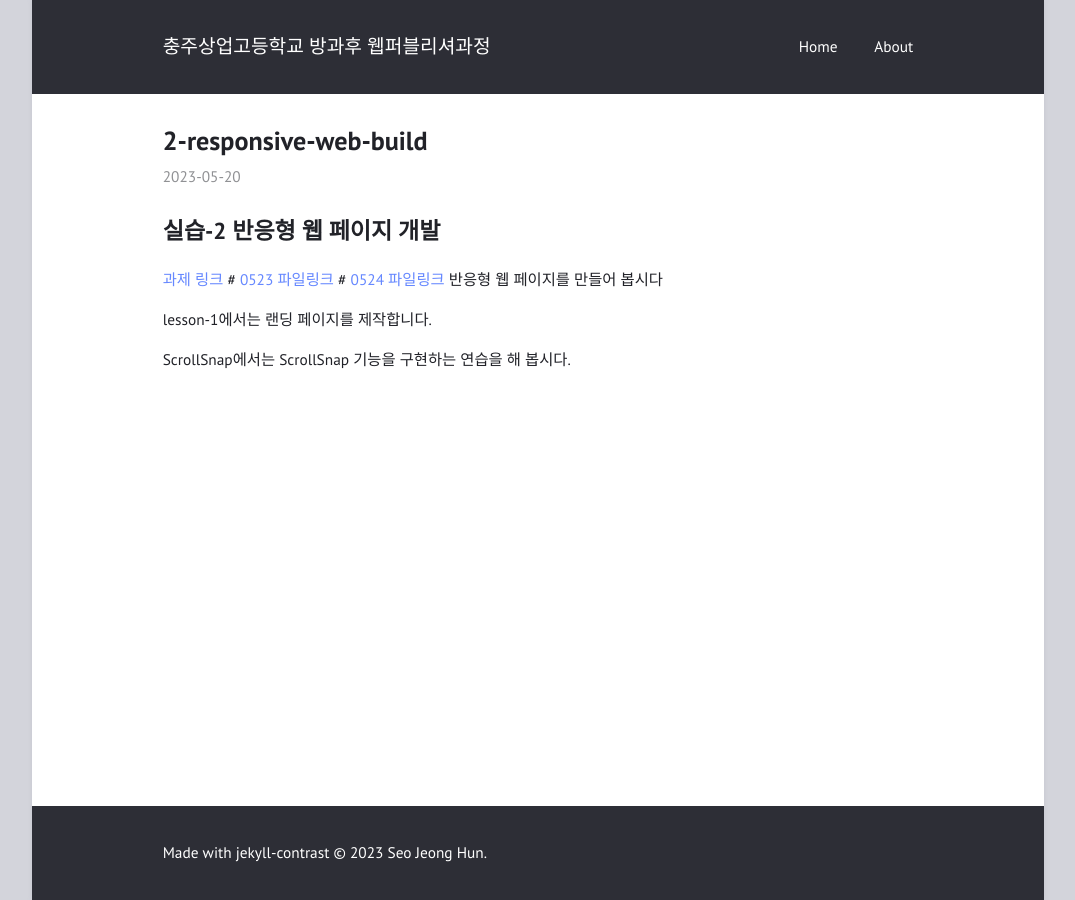
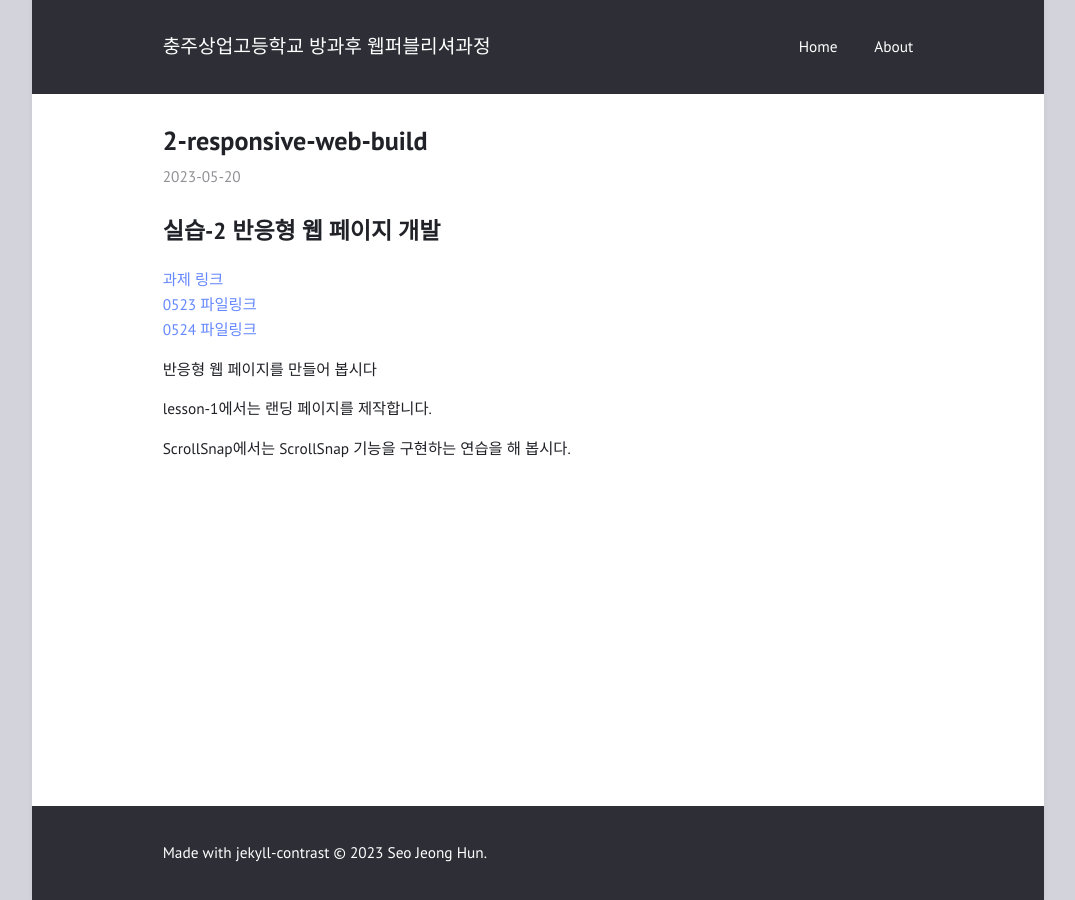
Before and after one commit to jeonghun-seo/jeonghun-seo.github.io, a Jekyll site: the page built from _posts/2023-05-20-2-responsive-web-build.md, in a window 1280 px wide. Shown: the whole page, without its empty margins (102-1177 px from the left). Built offline with Jekyll 4.4.1, drawn with Linux system fonts in a browser that asks for light colours.

Commit message:
fix style

```diff
--- a/_posts/2023-05-20-2-responsive-web-build.md
+++ b/_posts/2023-05-20-2-responsive-web-build.md
@@ -8,10 +8,12 @@ categories: assignment
 # 실습-2 반응형 웹 페이지 개발
 
 [과제 링크](https://classroom.github.com/a/5kSAxUEL)
-#
+<br>
 [0523 파일링크](https://drive.google.com/file/d/15ObNGYyCKDEhL-1ScsRSOnKHzCHCGyfW/view?usp=share_link)
-#
+<br>
 [0524 파일링크](https://drive.google.com/file/d/144JyYmrf39CoJAKtlIjTOYkcU1Z6dRoL/view?usp=share_link)
+
+
 반응형 웹 페이지를 만들어 봅시다
 
 lesson-1에서는 랜딩 페이지를 제작합니다.
```
